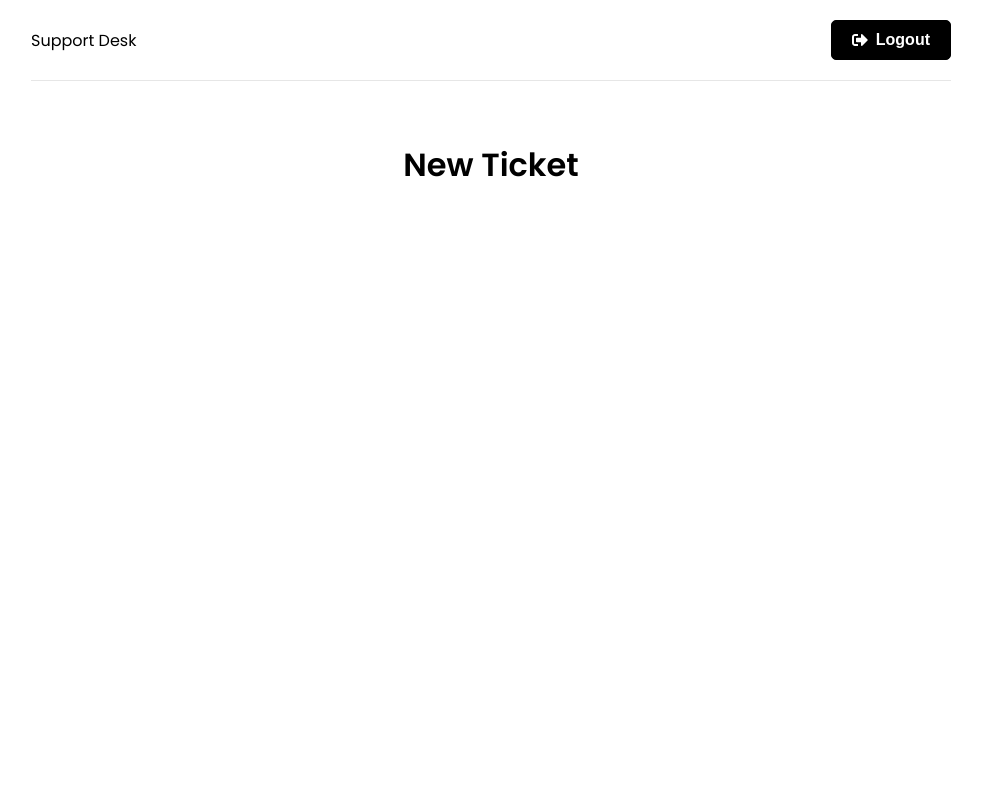
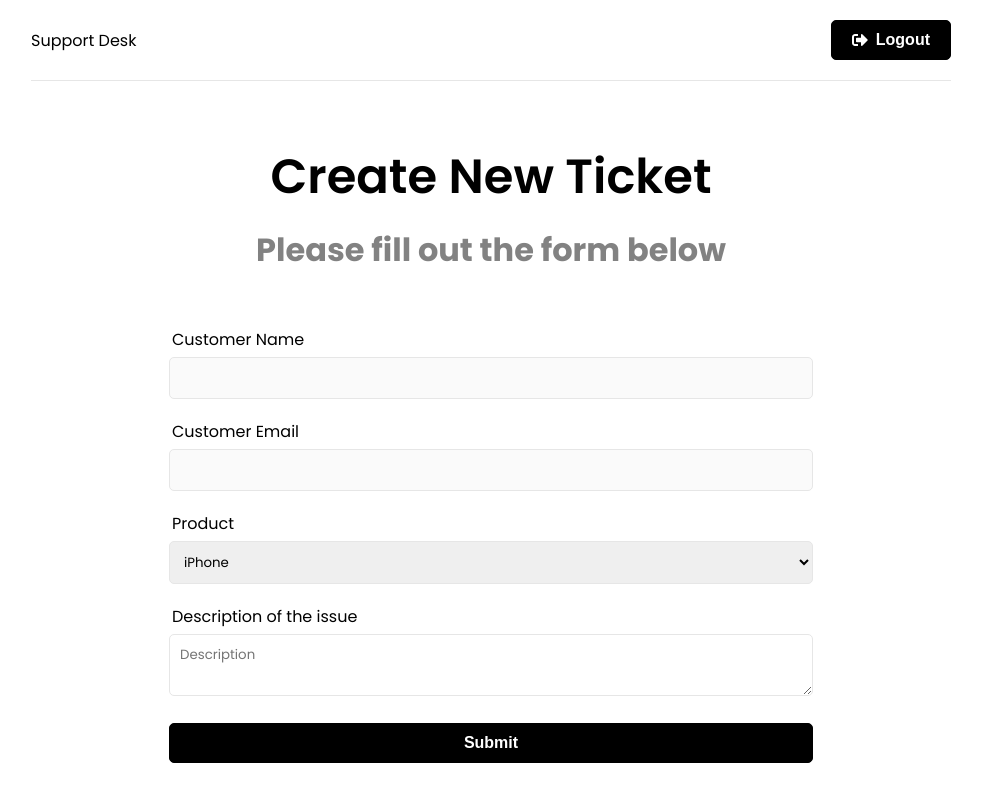
Before and after one commit to JMDahl43/support-desk, a React (Create React App) app in the folder frontend/: page /new-ticket in a window 1280 px wide. Shown: the whole page, without its empty margins (149-1131 px from the left). Built offline with nearby package versions, Linux system fonts and the light colour scheme; sample sign-in values are in the browser's storage.

Commit message:
New ticket form and add ticket to Redux.

```diff
--- a/frontend/src/app/store.js
+++ b/frontend/src/app/store.js
@@ -1,8 +1,10 @@
 import { configureStore } from '@reduxjs/toolkit'
 import authReducer from '../features/auth/authSlice'
+import ticketReducer from '../features/tickets/ticketSlice'
 
 export const store = configureStore({
   reducer: {
     auth: authReducer,
+    ticket: ticketReducer,
   },
 })
--- /dev/null
+++ b/frontend/src/features/tickets/ticketSlice.js
@@ -0,0 +1,25 @@
+import { createSlice, createAsyncThunk } from '@reduxjs/toolkit'
+import ticketService from './ticketService'
+
+const initialState = {
+  tickets: [],
+  ticket: [],
+  isError: false,
+  isSuccess: false,
+  isLoading: false,
+  message: '',
+}
+
+export const ticketSlice = createSlice({
+    name: 'ticket',
+    initialState,
+    reducers: {
+        reset: (state) => initialState
+    },
+    extraReducers: (builder) => {
+
+    }
+})
+
+export const { reset } = ticketSlice.actions
+export default ticketSlice.reducer
--- a/frontend/src/pages/NewTicket.jsx
+++ b/frontend/src/pages/NewTicket.jsx
@@ -1,4 +1,64 @@
+import { useState } from 'react'
+import { useSelector } from 'react-redux'
+
 function NewTicket() {
-  return <h1>New Ticket</h1>
+  const { user } = useSelector((state) => state.auth)
+  const [name] = useState(user.name)
+  const [email] = useState(user.email)
+  const [product, setProduct] = useState(user.product)
+  const [description, setDescription] = useState(user.description)
+
+  const onSubmit = (e) => {
+    e.preventDefault()
+  }
+
+  return (
+    <>
+      <section className='heading'>
+        <h1>Create New Ticket</h1>
+        <p>Please fill out the form below</p>
+      </section>
+      <section className='form'>
+        <div className='form-group'>
+          <label htmlFor='name'>Customer Name</label>
+          <input type='text' className='form-control' name={name} disabled />
+        </div>
+        <div className='form-group'>
+          <label htmlFor='name'>Customer Email</label>
+          <input type='text' className='form-control' name={email} disabled />
+        </div>
+        <form onSubmit={onSubmit}>
+          <div className='form-group'>
+            <label htmlFor='product'>Product</label>
+            <select
+              name='product'
+              id='product'
+              value={product}
+              onChange={(e) => setProduct(e.target.value)}
+            >
+              <option value='iPhone'>iPhone</option>
+              <option value='Macbook Pro'>Macbook Pro</option>
+              <option value='iMac'>iMac</option>
+              <option value='iPad'>iPad</option>
+            </select>
+          </div>
+          <div className='form-group'>
+            <label htmlFor='description'>Description of the issue</label>
+            <textarea
+              name='description'
+              id='description'
+              className='form-control'
+              placeholder='Description'
+              value={description}
+              onChange={(e) => setDescription(e.target.value)}
+            ></textarea>
+          </div>
+          <div className="form-group">
+            <button className="btn btn-block">Submit</button>
+          </div>
+        </form>
+      </section>
+    </>
+  )
 }
 export default NewTicket
```
Also changed, not shown: frontend/src/features/tickets/ticketService.js (added).
